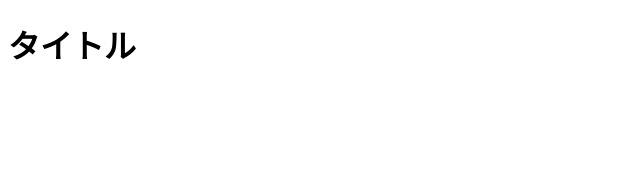
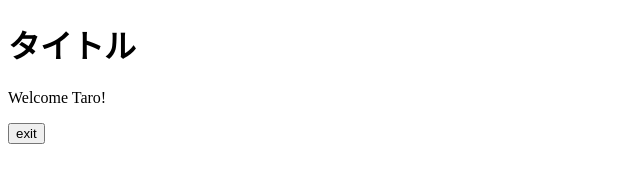
Before and after one commit to HosodaYuki/testApp, a plain HTML site: page index.html in a window 1280 px wide. Shown: the whole page, without its empty margins (0-640 px from the left). Drawn offline with Linux system fonts and the light colour scheme.

Commit message:
featureブランチで更新

```diff
--- a/index.html
+++ b/index.html
@@ -10,10 +10,10 @@
 		<h1>タイトル</h1>
 	</header>
 	<main>
-
+		<p>Welcome Taro!</p>
 	</main>
 	<footer>
-
+		<button>exit</button>
 	</footer>
 </body>
 
```
